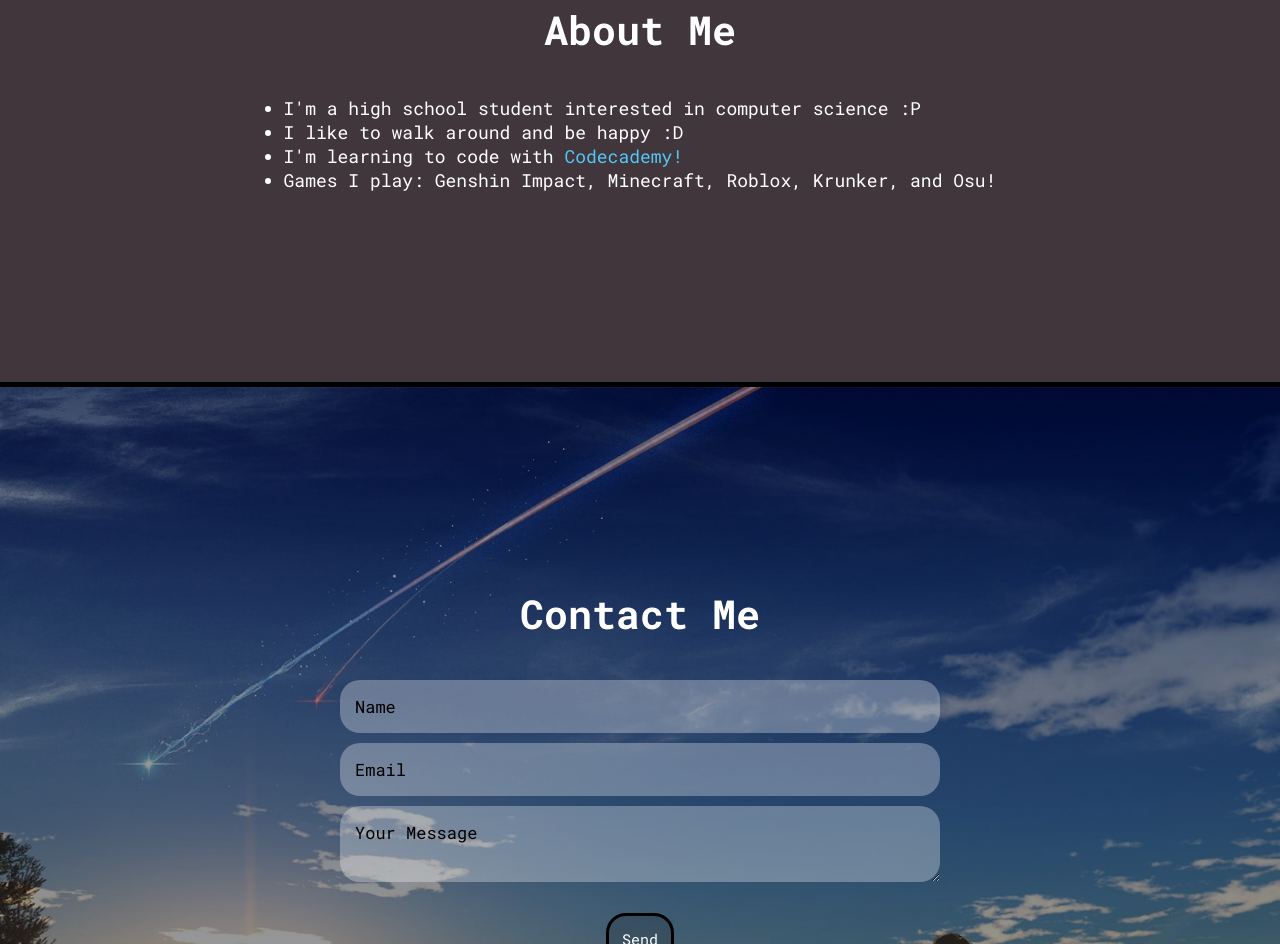
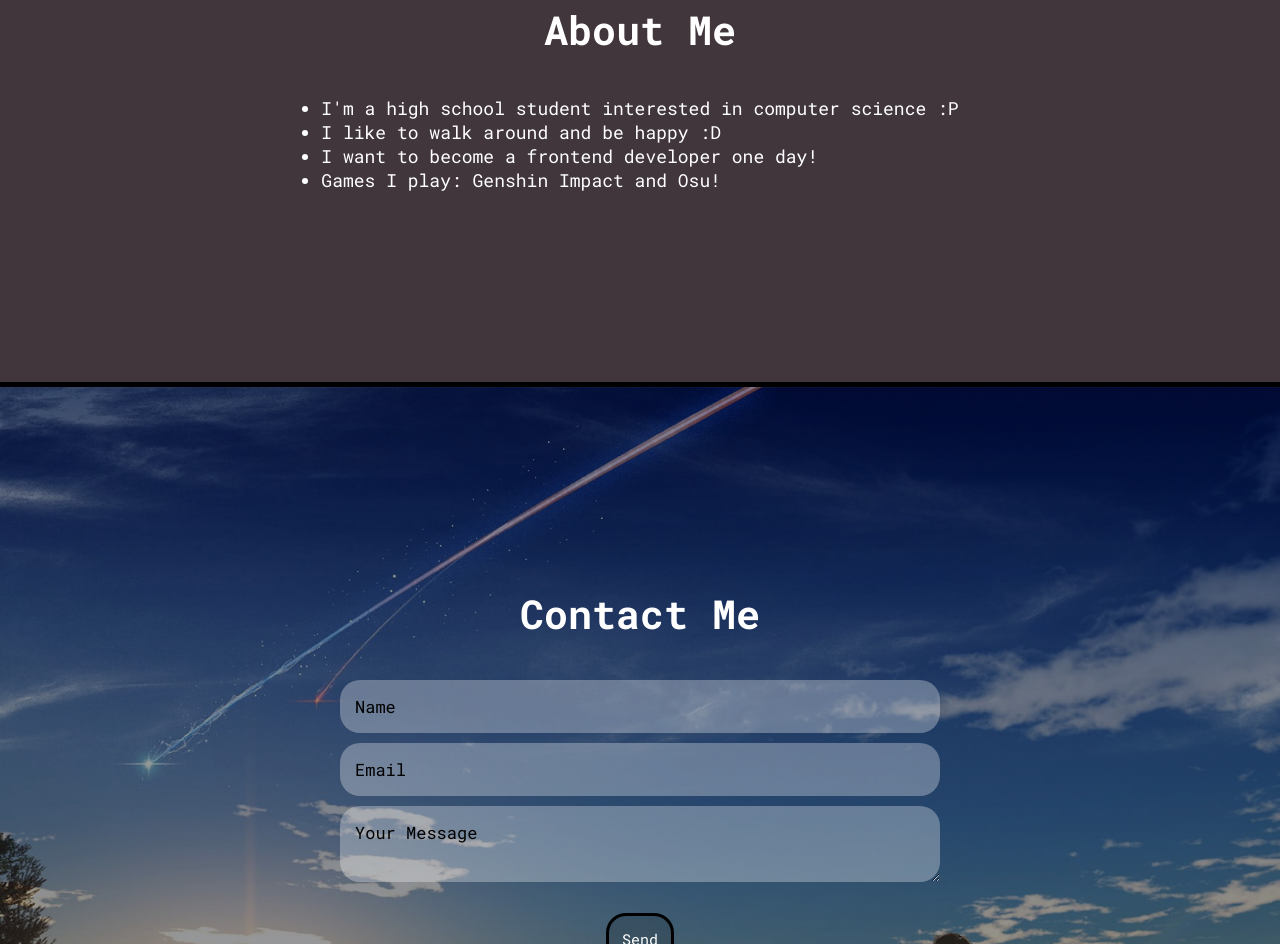
Before and after one commit to Jeydin/jeydin.github.io, a plain HTML site: page index.html in a window 1280 px wide. Shown: the part 862-1806 px from the top of the page. Drawn offline with Linux system fonts and the light colour scheme.

Commit message:
Updated about me

```diff
--- a/index.html
+++ b/index.html
@@ -40,8 +40,8 @@
             <ul>
                <li>I'm a high school student interested in computer science :P</li>
                <li>I like to walk around and be happy :D</li>
-               <li>I'm learning to code with <a href="https://codecademy.com">Codecademy!</a></li>
-               <li>Games I play: Genshin Impact, Minecraft, Roblox, Krunker, and Osu!</li>
+               <li>I want to become a frontend developer one day!</a></li>
+               <li>Games I play: Genshin Impact and Osu!</li>
             </ul>
          </div>
       </div>
```
